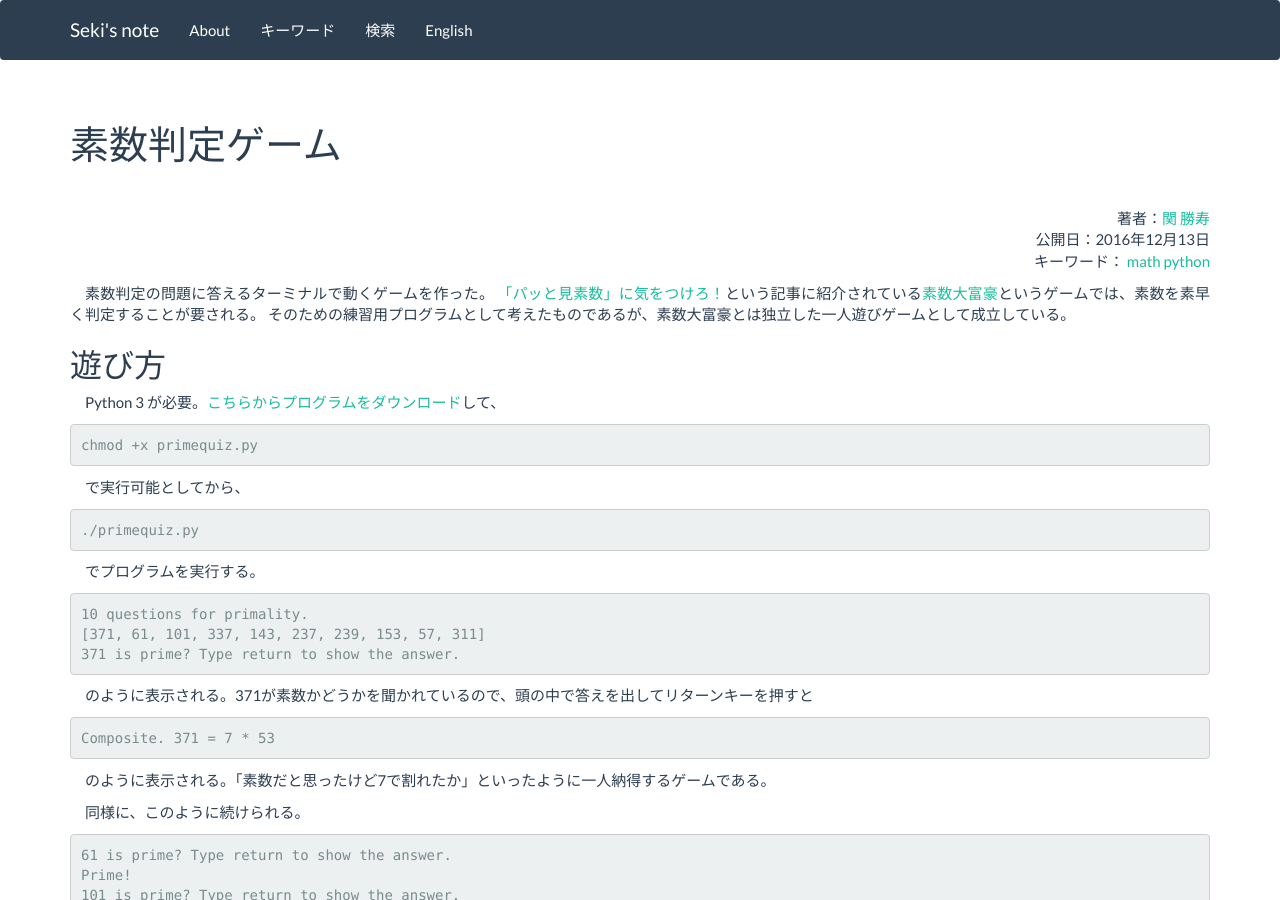
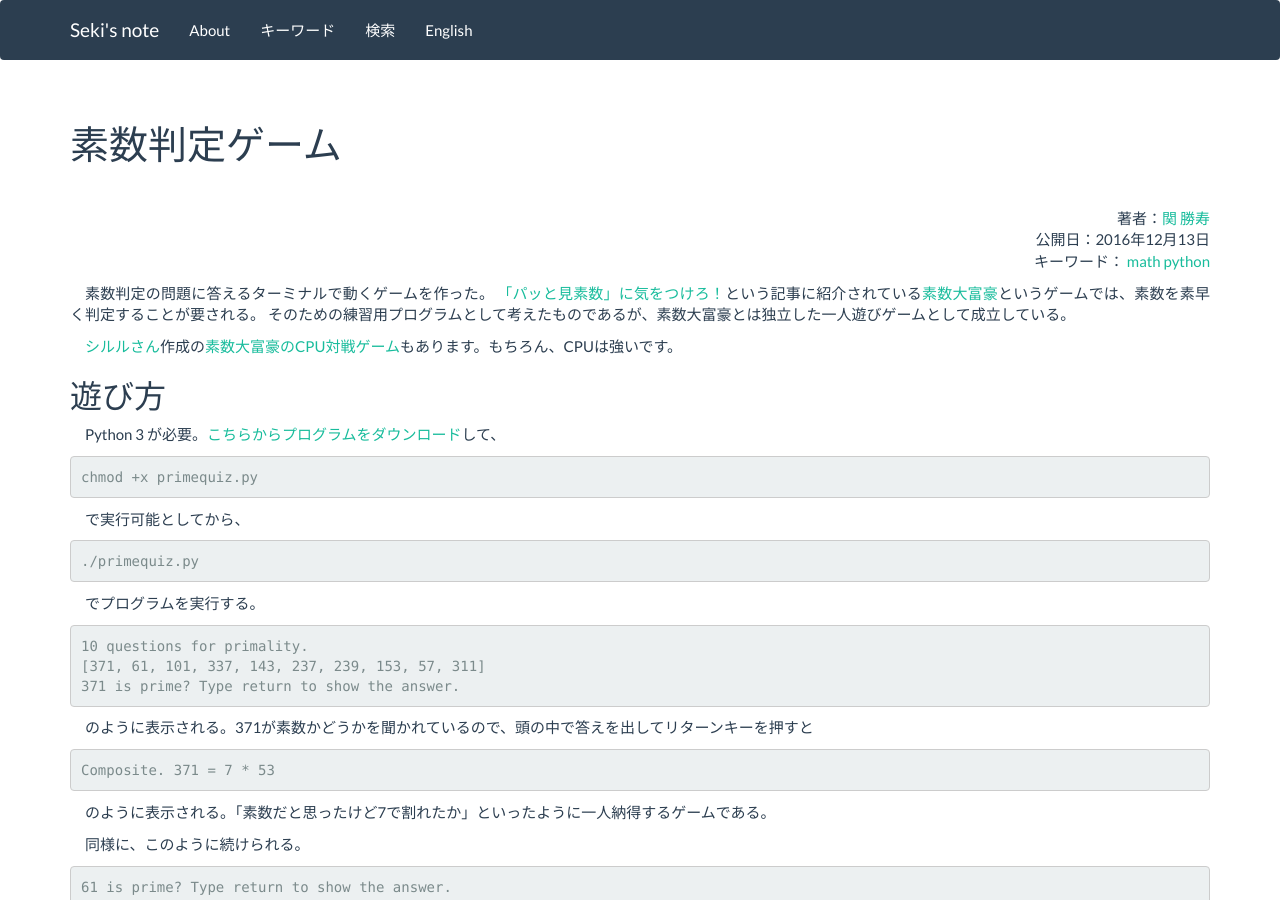
Before and after one commit to sekika/sekika.github.io, a Jekyll site: the page built from _posts/2016-12-13-Primality.md, in a window 1280 px wide and 900 px high. Built offline with Jekyll 4.4.1, drawn with Linux system fonts in a browser that asks for light colours; nearby versions of some CDN libraries; comment, search, counter and statistics services are not loaded.

Commit message:
素数大富豪cpu対戦ページへのリンク

```diff
--- a/_posts/2016-12-13-Primality.md
+++ b/_posts/2016-12-13-Primality.md
@@ -9,6 +9,8 @@ tags:
 素数判定の問題に答えるターミナルで動くゲームを作った。
 [「パッと見素数」に気をつけろ！](http://motcho.hateblo.jp/entry/2016/12/11/190626)という記事に紹介されている[素数大富豪](http://integers.hatenablog.com/entry/2016/10/10/193619)というゲームでは、素数を素早く判定することが要される。
 そのための練習用プログラムとして考えたものであるが、素数大富豪とは独立した一人遊びゲームとして成立している。
+
+[シルルさん](http://searial.web.fc2.com/)作成の[素数大富豪のCPU対戦ゲーム](http://searial.web.fc2.com/tools/sosu.html)もあります。もちろん、CPUは強いです。
 
 ## 遊び方
 Python 3 が必要。[こちらからプログラムをダウンロード](https://gist.github.com/sekika/948ad8ea14e301cdcf92c1b9ef093d31)して、
```
